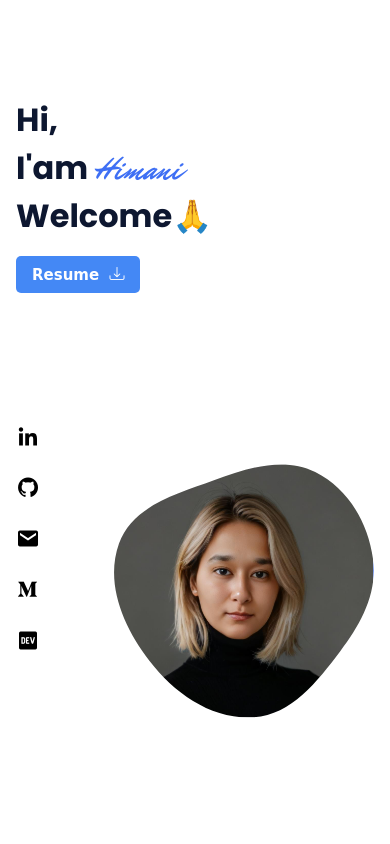
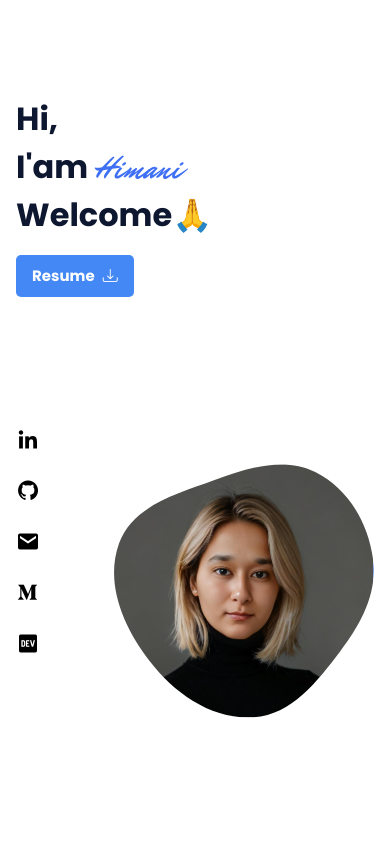
Before and after one commit to himani-mehra/himani-mehra.github.io, a plain HTML site: page index.html in a window 390 px wide. Shown: the top 844 px of the page. Drawn offline with nearby package versions, Linux system fonts and the light colour scheme; a web font is replaced by a local one.

Commit message:
font corrected

```diff
--- a/assets/css/styles.css
+++ b/assets/css/styles.css
@@ -536,7 +536,6 @@ img {
     border-radius: 5px;
     text-decoration: none;
     font-weight: bold;
-    font-family: 'ABeeZee', cursive;
     display: inline-block;
     transition: background-color 0.3s ease;
   }
```
